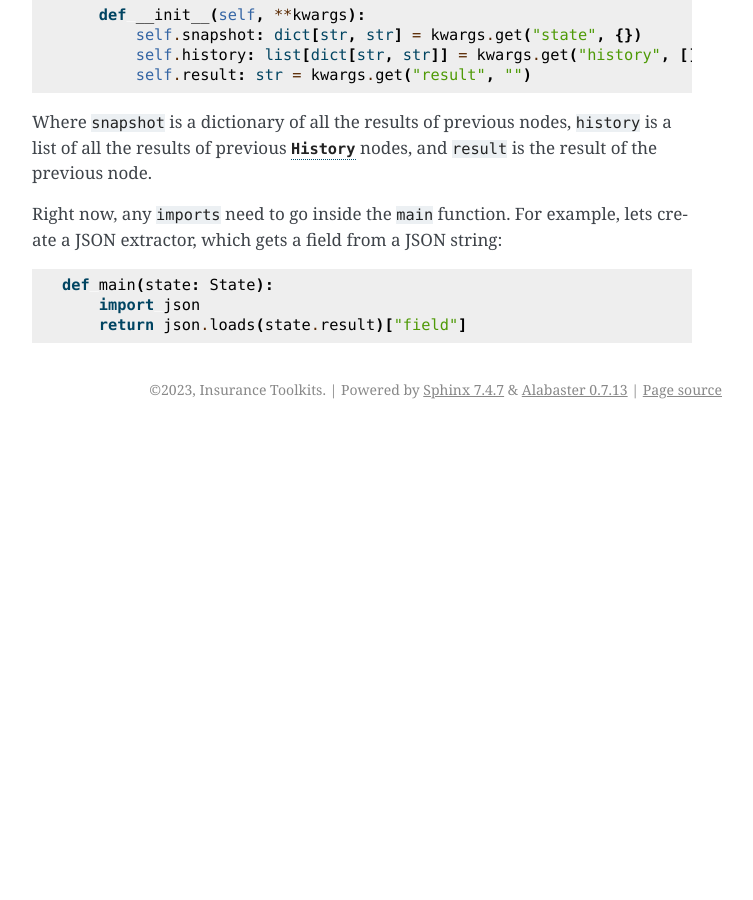
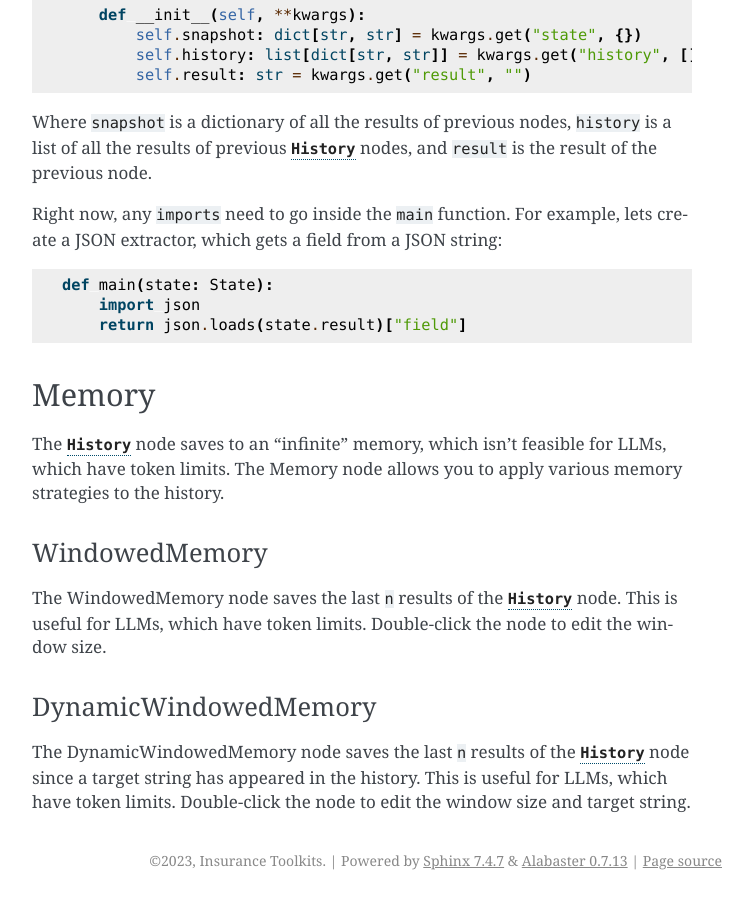
Before and after one commit to annias/promptflow, a Sphinx documentation site: the page built from docs/nodes.md, in a window 1280 px wide and 900 px high, scrolled down 2555 px. Shown: the whole window, without its empty margins (388-1141 px from the left). Built offline with Sphinx 7.4.7, drawn with Linux system fonts in a browser that asks for light colours; before the commit the page ends 2984 px from its top, so only the background shows below that; some of the changed text lies outside the part shown.

Commit message:
Memory Node docs

````diff
--- a/docs/nodes.md
+++ b/docs/nodes.md
@@ -83,3 +83,18 @@ def main(state: State):
     import json
     return json.loads(state.result)["field"]
 ```
+
+(Memory)=
+## Memory
+
+The [`History`](History) node saves to an "infinite" memory, which isn't feasible for LLMs, which have token limits. The Memory node allows you to apply various memory strategies to the history.
+
+(WindowedMemory)=
+### WindowedMemory
+
+The WindowedMemory node saves the last `n` results of the [`History`](History) node. This is useful for LLMs, which have token limits. Double-click the node to edit the window size.
+
+(DynamicWindowedMemory)=
+### DynamicWindowedMemory
+
+The DynamicWindowedMemory node saves the last `n` results of the [`History`](History) node since a target string has appeared in the history. This is useful for LLMs, which have token limits. Double-click the node to edit the window size and target string.
````
